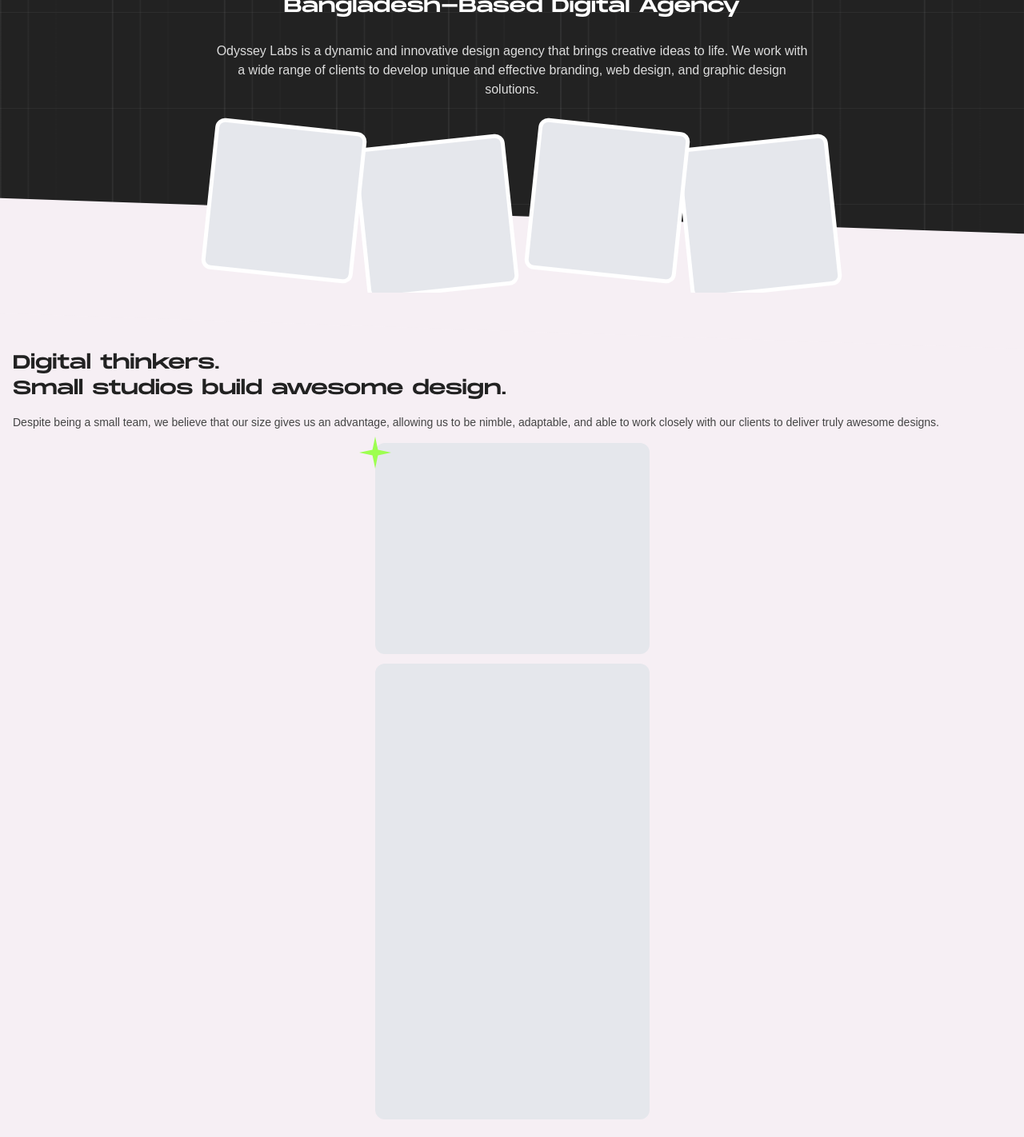
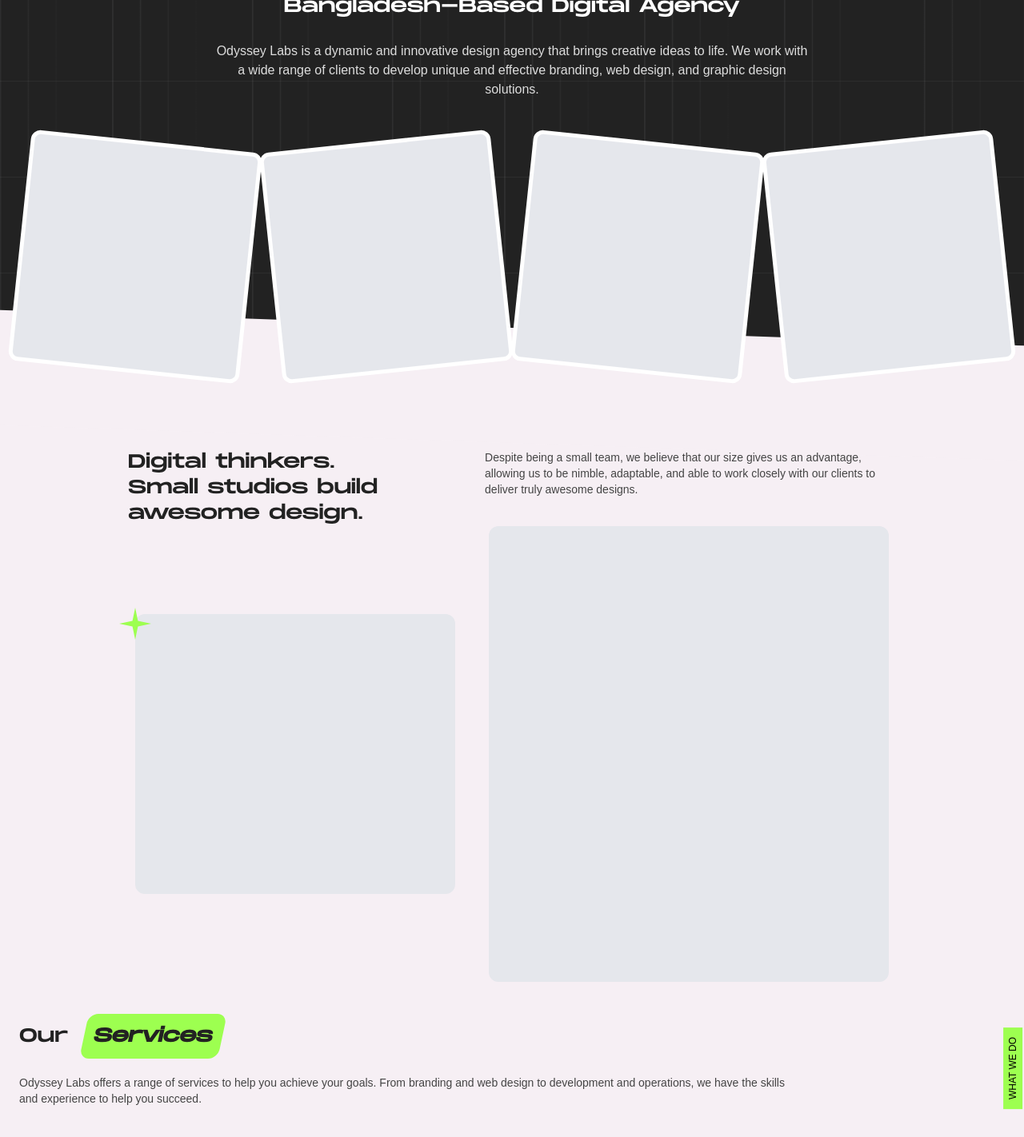
Before and after one commit to KhanShadman06/odyssey-labs, a Next.js app: page / in a window 1280 px wide. Shown: the part 220-1642 px from the top of the page at 80% size. Built offline with nearby package versions, Linux system fonts and the light colour scheme.

Commit message:
resposive project card

```diff
--- a/app/MainDetails.tsx
+++ b/app/MainDetails.tsx
@@ -13,17 +13,17 @@
     return (
         <div>
             <TopSection />
-            <section className="relative z-10 flex md:justify-center items-start overflow-y-clip overflow-x-scroll pt-5">
-                <div className='w-full max-w-[190px] max-h-[190px] min-w-[190px] min-h-[190px] bg-[#E5E7EC] border-[5px] rounded-xl rotate-6 border-white ml-6 z-10' />
-                <div className='w-full max-w-[190px] max-h-[190px] min-w-[190px] min-h-[190px] bg-[#E5E7EC] border-[5px] rounded-xl -rotate-6 border-white mt-5' />
+            <section className="relative z-10 flex overflow-x-auto xl:justify-center items-start p-10 space-x-6">
+                <div className="w-full max-w-[290px] max-h-[290px] min-w-[150px] min-h-[150px] sm:min-w-[190px] sm:min-h-[190px] md:min-w-[290px] md:min-h-[290px] bg-[#E5E7EC] border-[5px] rounded-xl rotate-6 border-white z-10" />
+                <div className="w-full max-w-[290px] max-h-[290px] min-w-[150px] min-h-[150px] sm:min-w-[190px] sm:min-h-[190px] md:min-w-[290px] md:min-h-[290px] bg-[#E5E7EC] border-[5px] rounded-xl -rotate-6 border-white" />
 
-                <div className='w-full max-w-[190px] max-h-[190px] min-w-[190px] min-h-[190px] bg-[#E5E7EC] border-[5px] rounded-xl rotate-6 border-white ml-6 z-10' />
-                <div className='w-full max-w-[190px] max-h-[190px] min-w-[190px] min-h-[190px] bg-[#E5E7EC] border-[5px] rounded-xl -rotate-6 border-white mt-5' />
+                <div className="w-full max-w-[290px] max-h-[290px] min-w-[150px] min-h-[150px] sm:min-w-[190px] sm:min-h-[190px] md:min-w-[290px] md:min-h-[290px] bg-[#E5E7EC] border-[5px] rounded-xl rotate-6 border-white z-10" />
+                <div className="w-full max-w-[290px] max-h-[290px] min-w-[150px] min-h-[150px] sm:min-w-[190px] sm:min-h-[190px] md:min-w-[290px] md:min-h-[290px] bg-[#E5E7EC] border-[5px] rounded-xl -rotate-6 border-white" />
             </section>
 
             <section className="relative bg-[#F6EFF4] pb-10">
                 <div className="absolute -top-24 left-0 right-0 h-36 bg-[#F6EFF4] transform skew-y-[2deg]"></div>
-                <article className="relative z-1 pt-14">
+                <article className="relative pt-14">
                     <ProjectShowCase />
                     <ServiceShowCase />
                     <ServicesList />
--- a/app/ProjectShowCase.tsx
+++ b/app/ProjectShowCase.tsx
@@ -4,17 +4,19 @@
 const ProjectShowCase = () => {
     return (
         <>
-            <h1 className="text-[#222222] font-monument text-2xl p-4">Digital thinkers. <br />
-                Small studios build awesome design.</h1>
-            <p className="text-[#444444] font-Archivo px-4 pb-4 text-sm">
-                Despite being a small team, we believe that our size gives us an advantage, allowing us to be nimble, adaptable, and able to work closely with our clients to deliver truly awesome designs.
-            </p>
-            <section>
-                <div className='flex flex-col gap-3 justify-center items-center'>
-                    <ProjectCard w="343px" h="264px" IsNew />
-                    <ProjectCard w="343px" h="570px" />
-                </div>
+            <section className='sm:px-10 md:px-20 lg:px-40 md:flex justify-center gap-5'>
+                <h1 className="text-[#222222] font-monument text-2xl p-4 flex-grow w-full md:p-0">Digital thinkers. <br />
+                    Small studios build awesome design.</h1>
+                <p className="text-[#444444] font-Archivo px-4 pb-4 text-sm w-auto md:p-0">
+                    Despite being a small team, we believe that our size gives us an advantage, allowing us to be nimble, adaptable, and able to work closely with our clients to deliver truly awesome designs.
+                </p>
             </section>
+
+            <section className="px-6 sm:px-10 md:px-20 lg:px-40 flex md:flex-row flex-col gap-6 justify-around items-center">
+                <ProjectCard className="w-full sm:w-[300px] sm:h-[300px] lg:w-[400px] lg:h-[350px] h-auto min-h-[264px]" IsNew />
+                <ProjectCard className="w-full sm:w-[300px] sm:h-[400px] lg:w-[500px] lg:h-[570px] h-auto min-h-[400px]" />
+            </section>
+
         </>
     )
 }
--- a/app/components/ProjectCard.tsx
+++ b/app/components/ProjectCard.tsx
@@ -2,17 +2,13 @@
 import star from '../assets/star.svg';
 
 interface ProjectCardProps {
-    h: string;
-    w: string;
     IsNew?: boolean;
+    className?: string;
 }
 
-const ProjectCard = ({ h, w, IsNew = false }: ProjectCardProps) => {
+const ProjectCard = ({ IsNew = false, className = '' }: ProjectCardProps) => {
     return (
-        <section
-            className="relative bg-[#E5E7EC] rounded-xl"
-            style={{ width: w, height: h }}
-        >
+        <section className={`relative bg-[#E5E7EC] rounded-xl ${className}`}>
             <Image
                 className="absolute -left-5 -top-2"
                 src={star}
```
